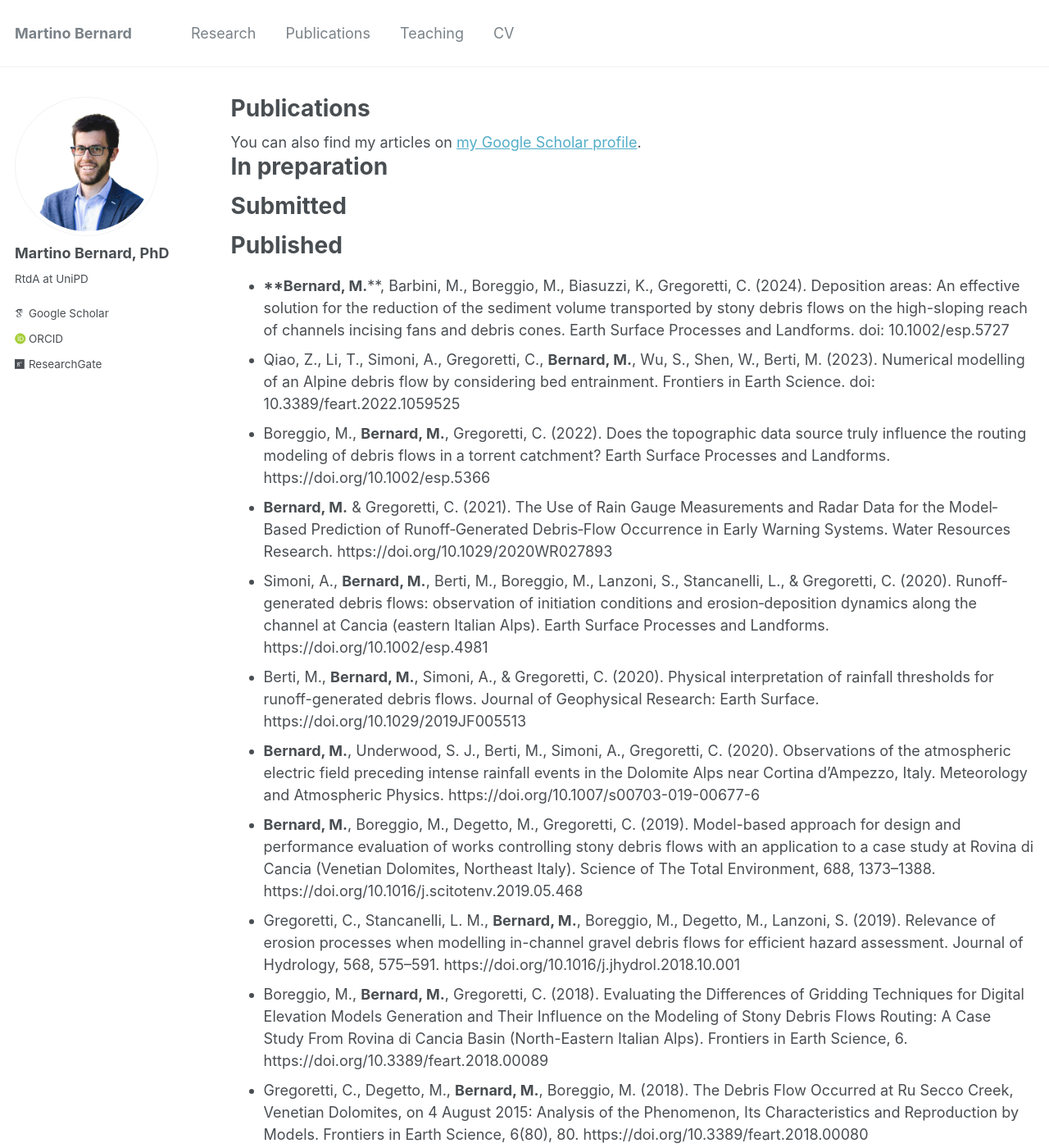
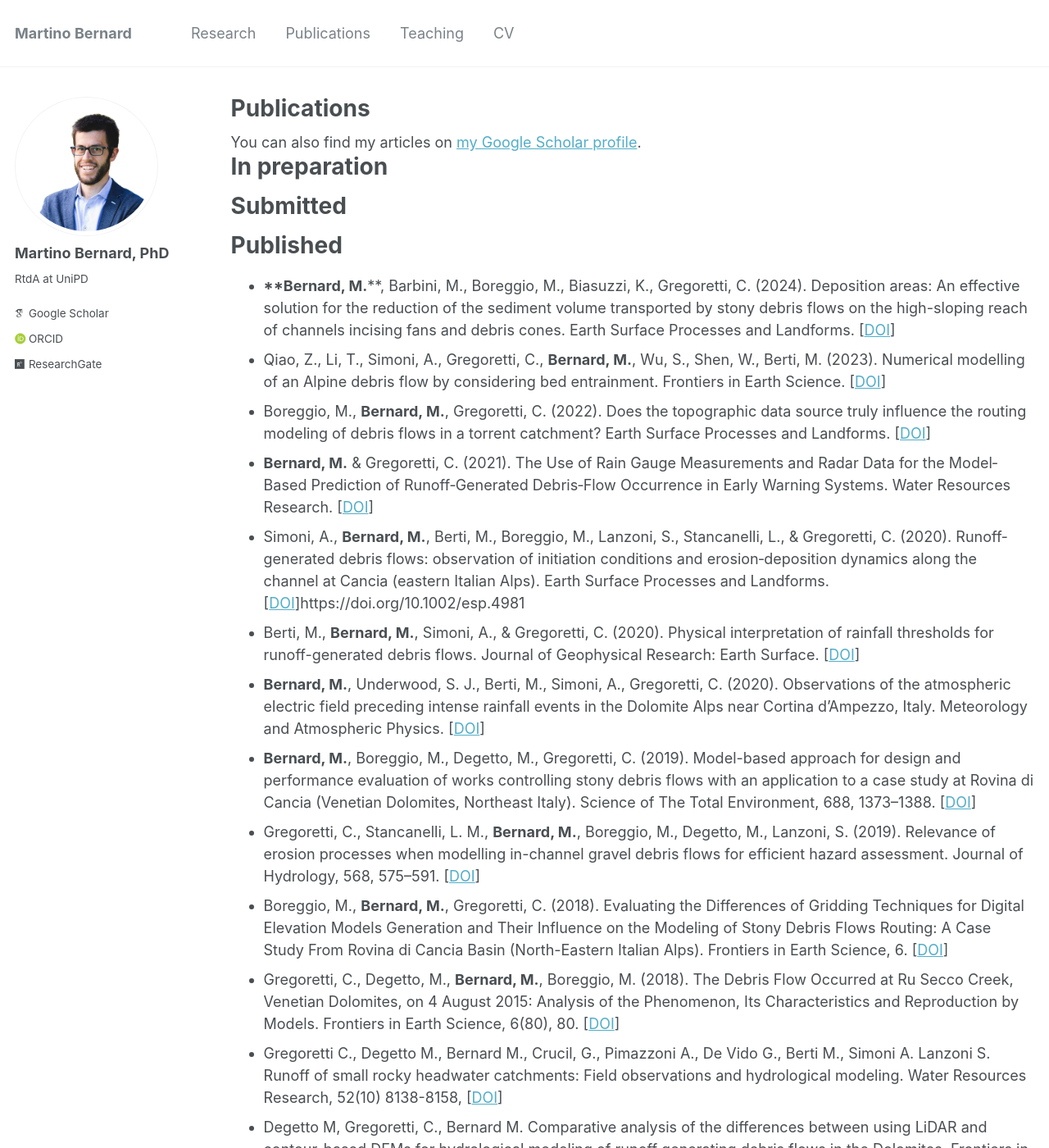
Before and after one commit to martinobernard/martinobernard.github.io, a Jekyll site: the page built from _pages/publications.md, in a window 1280 px wide and 1400 px high. Shown: the whole window at 82% size. Built offline with Jekyll 4.4.1, drawn with Linux system fonts in a browser that asks for light colours; some web fonts are replaced; some of the changed text lies outside the part shown.

Commit message:
link update

```diff
--- a/_pages/publications.md
+++ b/_pages/publications.md
@@ -19,16 +19,16 @@ Submitted
 
 Published
 ======
-* ****Bernard, M.****, Barbini, M., Boreggio, M., Biasuzzi, K., Gregoretti, C. (2024). Deposition areas: An effective solution for the reduction of the sediment volume transported by stony debris flows on the high-sloping reach of channels incising fans and debris cones. Earth Surface Processes and Landforms. doi: 10.1002/esp.5727
-* Qiao, Z., Li, T., Simoni, A., Gregoretti, C., **Bernard, M.**, Wu, S., Shen, W., Berti, M. (2023). Numerical modelling of an Alpine debris flow by considering bed entrainment. Frontiers in Earth Science. doi: 10.3389/feart.2022.1059525
-* Boreggio, M., **Bernard, M.**, Gregoretti, C. (2022). Does the topographic data source truly influence the routing modeling of debris flows in a torrent catchment? Earth Surface Processes and Landforms. https://doi.org/10.1002/esp.5366
-* **Bernard, M.** & Gregoretti, C. (2021). The Use of Rain Gauge Measurements and Radar Data for the Model‐Based Prediction of Runoff‐Generated Debris‐Flow Occurrence in Early Warning Systems. Water Resources Research. https://doi.org/10.1029/2020WR027893
-* Simoni, A., **Bernard, M.**, Berti, M., Boreggio, M., Lanzoni, S., Stancanelli, L., & Gregoretti, C. (2020). Runoff‐generated debris flows: observation of initiation conditions and erosion‐deposition dynamics along the channel at Cancia (eastern Italian Alps). Earth Surface Processes and Landforms. https://doi.org/10.1002/esp.4981
-* Berti, M., **Bernard, M.**, Simoni, A., & Gregoretti, C. (2020). Physical interpretation of rainfall thresholds for runoff-generated debris flows. Journal of Geophysical Research: Earth Surface. https://doi.org/10.1029/2019JF005513
-* **Bernard, M.**, Underwood, S. J., Berti, M., Simoni, A., Gregoretti, C. (2020). Observations of the atmospheric electric field preceding intense rainfall events in the Dolomite Alps near Cortina d’Ampezzo, Italy. Meteorology and Atmospheric Physics. https://doi.org/10.1007/s00703-019-00677-6
-* **Bernard, M.**, Boreggio, M., Degetto, M., Gregoretti, C. (2019). Model-based approach for design and performance evaluation of works controlling stony debris flows with an application to a case study at Rovina di Cancia (Venetian Dolomites, Northeast Italy). Science of The Total Environment, 688, 1373–1388. https://doi.org/10.1016/j.scitotenv.2019.05.468
-* Gregoretti, C., Stancanelli, L. M., **Bernard, M.**, Boreggio, M., Degetto, M., Lanzoni, S. (2019). Relevance of erosion processes when modelling in-channel gravel debris flows for efficient hazard assessment. Journal of Hydrology, 568, 575–591. https://doi.org/10.1016/j.jhydrol.2018.10.001
-* Boreggio, M., **Bernard, M.**, Gregoretti, C. (2018). Evaluating the Differences of Gridding Techniques for Digital Elevation Models Generation and Their Influence on the Modeling of Stony Debris Flows Routing: A Case Study From Rovina di Cancia Basin (North-Eastern Italian Alps). Frontiers in Earth Science, 6. https://doi.org/10.3389/feart.2018.00089
-* Gregoretti, C., Degetto, M., **Bernard, M.**, Boreggio, M. (2018). The Debris Flow Occurred at Ru Secco Creek, Venetian Dolomites, on 4 August 2015: Analysis of the Phenomenon, Its Characteristics and Reproduction by Models. Frontiers in Earth Science, 6(80), 80. https://doi.org/10.3389/feart.2018.00080
-* Gregoretti C., Degetto M., Bernard M., Crucil, G., Pimazzoni A., De Vido G., Berti M., Simoni A. Lanzoni S. Runoff of small rocky headwater catchments: Field 	observations and hydrological modeling. Water Resources Research, 52(10) 8138-8158, doi:10.1002/2016WR018675
-* Degetto M, Gregoretti, C., Bernard M. Comparative analysis of the differences between using LiDAR and contour-based DEMs for hydrological modeling of runoff generating debris flows in the Dolomites. Frontiers in Earth Sciences 3:21. doi: 10.3389/feart.2015.00021.
+* ****Bernard, M.****, Barbini, M., Boreggio, M., Biasuzzi, K., Gregoretti, C. (2024). Deposition areas: An effective solution for the reduction of the sediment volume transported by stony debris flows on the high-sloping reach of channels incising fans and debris cones. Earth Surface Processes and Landforms. [<a href="https://doi.org/10.1002/esp.5727" target="_blank">DOI</a>]
+* Qiao, Z., Li, T., Simoni, A., Gregoretti, C., **Bernard, M.**, Wu, S., Shen, W., Berti, M. (2023). Numerical modelling of an Alpine debris flow by considering bed entrainment. Frontiers in Earth Science. [<a href="https://doi.org/10.3389/feart.2022.1059525" target="_blank">DOI</a>]
+* Boreggio, M., **Bernard, M.**, Gregoretti, C. (2022). Does the topographic data source truly influence the routing modeling of debris flows in a torrent catchment? Earth Surface Processes and Landforms. [<a href="https://doi.org/10.1002/esp.5366" target="_blank">DOI</a>]
+* **Bernard, M.** & Gregoretti, C. (2021). The Use of Rain Gauge Measurements and Radar Data for the Model‐Based Prediction of Runoff‐Generated Debris‐Flow Occurrence in Early Warning Systems. Water Resources Research. [<a href="https://doi.org/10.1029/2020WR027893" target="_blank">DOI</a>]
+* Simoni, A., **Bernard, M.**, Berti, M., Boreggio, M., Lanzoni, S., Stancanelli, L., & Gregoretti, C. (2020). Runoff‐generated debris flows: observation of initiation conditions and erosion‐deposition dynamics along the channel at Cancia (eastern Italian Alps). Earth Surface Processes and Landforms. [<a href="https://doi.org/10.1002/esp.5727" target="_blank">DOI</a>]https://doi.org/10.1002/esp.4981
+* Berti, M., **Bernard, M.**, Simoni, A., & Gregoretti, C. (2020). Physical interpretation of rainfall thresholds for runoff-generated debris flows. Journal of Geophysical Research: Earth Surface. [<a href="https://doi.org/10.1029/2019JF005513" target="_blank">DOI</a>]
+* **Bernard, M.**, Underwood, S. J., Berti, M., Simoni, A., Gregoretti, C. (2020). Observations of the atmospheric electric field preceding intense rainfall events in the Dolomite Alps near Cortina d’Ampezzo, Italy. Meteorology and Atmospheric Physics. [<a href="https://doi.org/10.1007/s00703-019-00677-6" target="_blank">DOI</a>]
+* **Bernard, M.**, Boreggio, M., Degetto, M., Gregoretti, C. (2019). Model-based approach for design and performance evaluation of works controlling stony debris flows with an application to a case study at Rovina di Cancia (Venetian Dolomites, Northeast Italy). Science of The Total Environment, 688, 1373–1388. [<a href="https://doi.org/10.1016/j.scitotenv.2019.05.468" target="_blank">DOI</a>]
+* Gregoretti, C., Stancanelli, L. M., **Bernard, M.**, Boreggio, M., Degetto, M., Lanzoni, S. (2019). Relevance of erosion processes when modelling in-channel gravel debris flows for efficient hazard assessment. Journal of Hydrology, 568, 575–591. [<a href="https://doi.org/10.1016/j.jhydrol.2018.10.001" target="_blank">DOI</a>]
+* Boreggio, M., **Bernard, M.**, Gregoretti, C. (2018). Evaluating the Differences of Gridding Techniques for Digital Elevation Models Generation and Their Influence on the Modeling of Stony Debris Flows Routing: A Case Study From Rovina di Cancia Basin (North-Eastern Italian Alps). Frontiers in Earth Science, 6. [<a href="https://doi.org/10.3389/feart.2018.00089" target="_blank">DOI</a>]
+* Gregoretti, C., Degetto, M., **Bernard, M.**, Boreggio, M. (2018). The Debris Flow Occurred at Ru Secco Creek, Venetian Dolomites, on 4 August 2015: Analysis of the Phenomenon, Its Characteristics and Reproduction by Models. Frontiers in Earth Science, 6(80), 80. [<a href="https://doi.org/10.3389/feart.2018.00080" target="_blank">DOI</a>]
+* Gregoretti C., Degetto M., Bernard M., Crucil, G., Pimazzoni A., De Vido G., Berti M., Simoni A. Lanzoni S. Runoff of small rocky headwater catchments: Field 	observations and hydrological modeling. Water Resources Research, 52(10) 8138-8158, [<a href="https://doi.org/10.1002/2016WR018675" target="_blank">DOI</a>]
+* Degetto M, Gregoretti, C., Bernard M. Comparative analysis of the differences between using LiDAR and contour-based DEMs for hydrological modeling of runoff generating debris flows in the Dolomites. Frontiers in Earth Sciences 3:21. [<a href="https://doi.org/10.3389/feart.2015.00021" target="_blank">DOI</a>]
```
